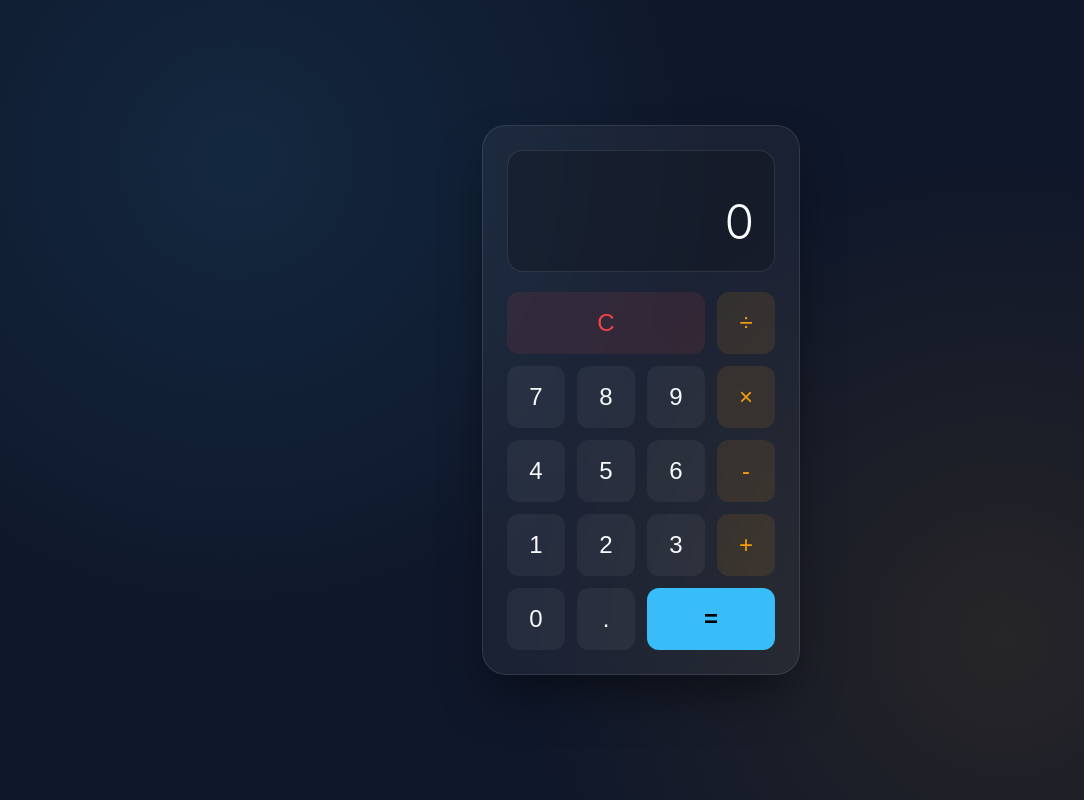
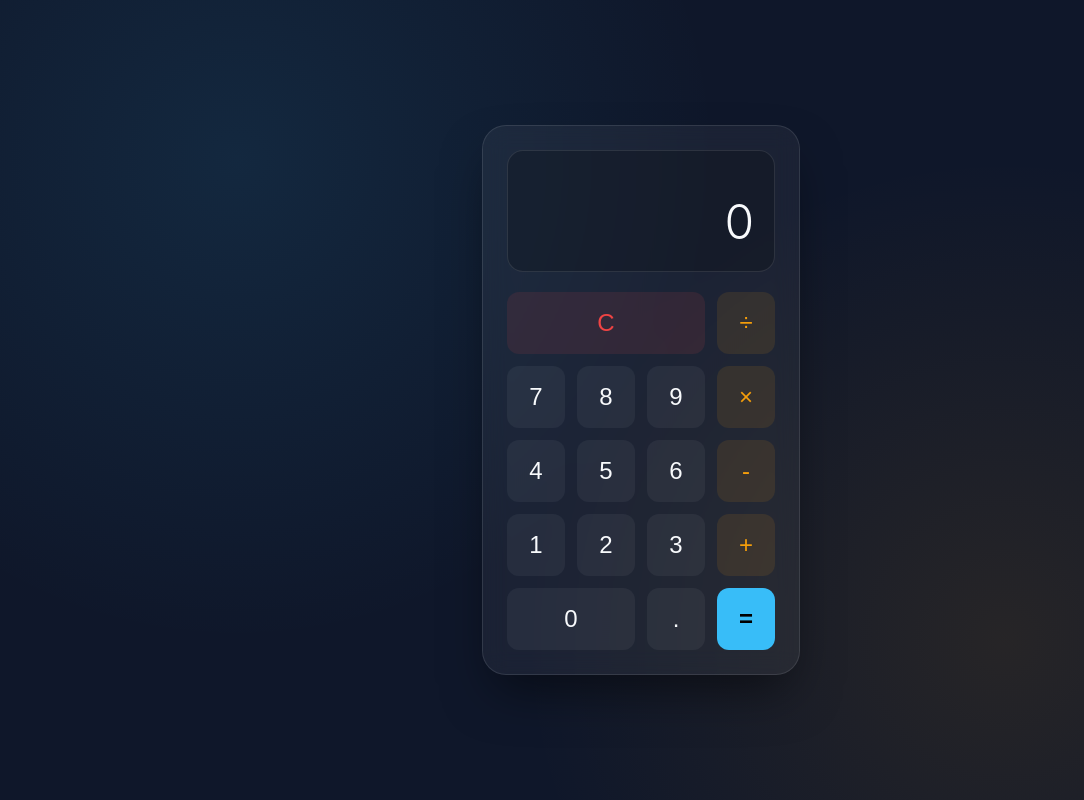
Before and after one commit to dhanush9605/sample, a React (Vite) app: page / in a window 1280 px wide. Shown: the whole page, without its empty margins (19-1103 px from the left). Built offline with nearby package versions, Linux system fonts and the light colour scheme.

Commit message:
Fix duplicate CSS grid properties after remote sync

```diff
--- a/src/styles/calculator.css
+++ b/src/styles/calculator.css
@@ -110,7 +110,6 @@ body {
 
 .btn-equals {
   grid-column: span 1;
-  grid-column: span 2;
   background: var(--accent-color);
   color: #000;
   font-weight: 700;
@@ -133,7 +132,6 @@ body {
 
 .btn-zero {
   grid-column: span 2;
-  grid-column: span 1;
 }
 
 /* Animations */
```
